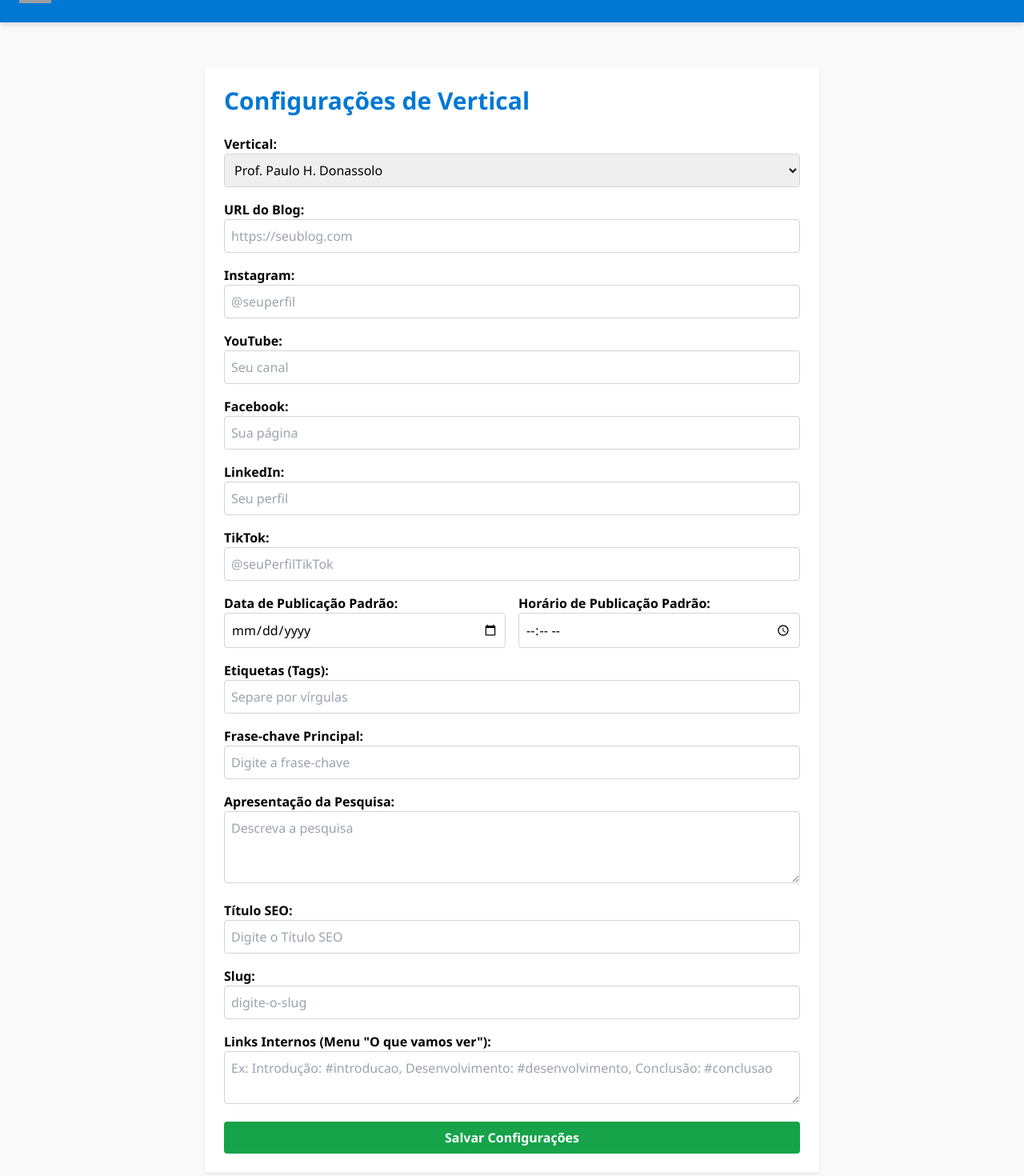
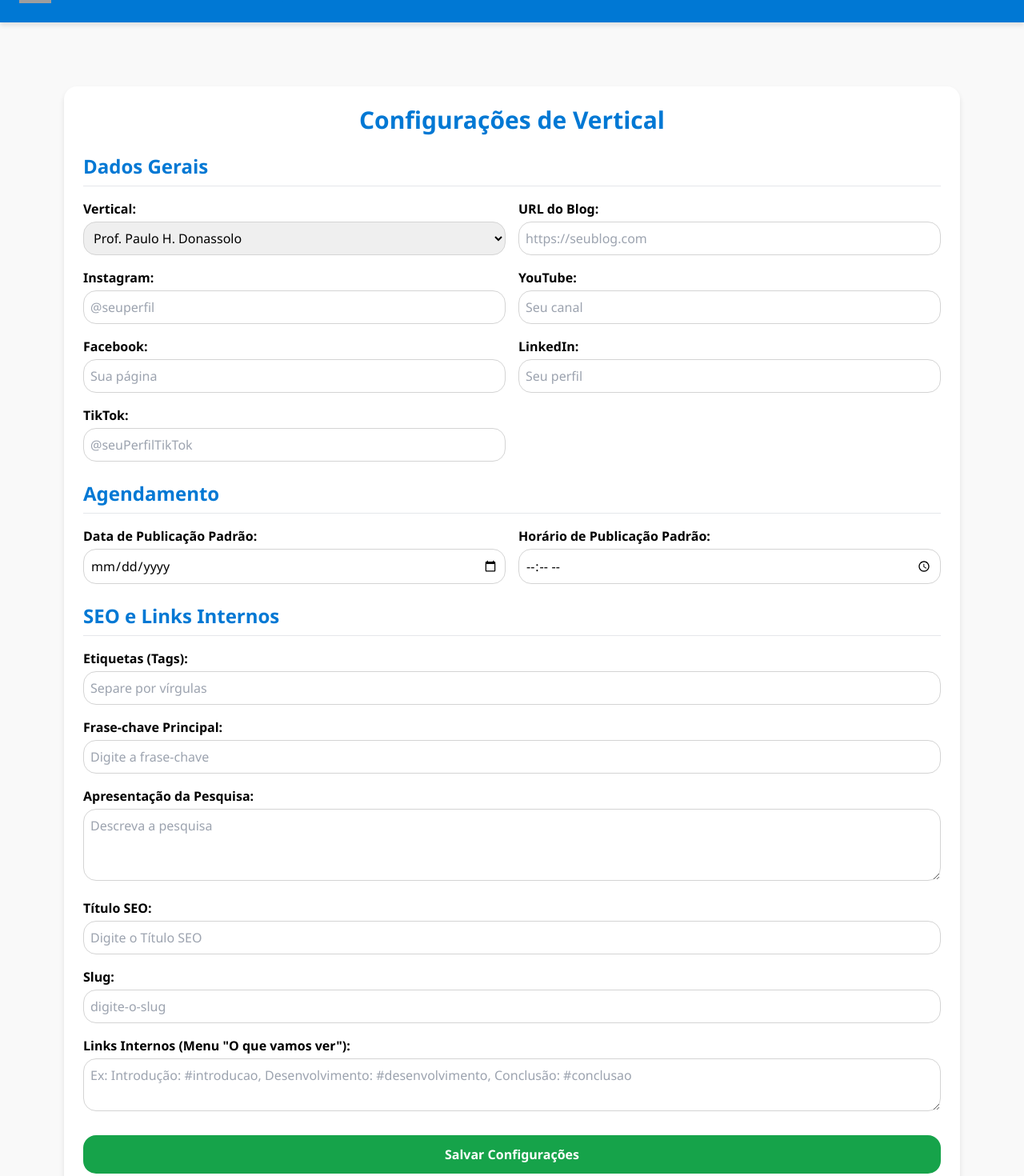
Before and after one commit to phdonas/prof-paulo-donassolo, a React (Vite) app: page /admin in a window 1280 px wide. Shown: the part 60-1530 px from the top of the page at 80% size. Built offline with nearby package versions, Linux system fonts and the light colour scheme; grey boxes are pictures that could not be loaded.

Commit message:
Aprimora Admin com layout inspirado no Squarespace e corrige formatação

```diff
--- a/package.json
+++ b/package.json
@@ -10,7 +10,7 @@
   "dependencies": {
     "docx": "^9.1.1",
     "file-saver": "^2.0.5",
-    "openai": "3.2.1",
+    "openai": "^4.83.0",
     "react": "^18.2.0",
     "react-dom": "^18.2.0",
     "react-markdown": "^9.0.3",
--- a/src/components/AdminConfig.jsx
+++ b/src/components/AdminConfig.jsx
@@ -2,7 +2,7 @@
 import React, { useState } from 'react';
 
 const AdminConfig = () => {
-  // Configurações ampliadas para cada vertical
+  // Inicialização dos campos de configuração para cada vertical
   const [config, setConfig] = useState({
     vertical: "Prof. Paulo H. Donassolo",
     blogUrl: "",
@@ -23,12 +23,12 @@ const AdminConfig = () => {
 
   const handleChange = (e) => {
     const { name, value } = e.target;
-    setConfig(prev => ({ ...prev, [name]: value }));
+    setConfig((prev) => ({ ...prev, [name]: value }));
   };
 
   const handleSave = (e) => {
     e.preventDefault();
-    // Salve as configurações (aqui usamos localStorage como exemplo)
+    // Exemplo de salvamento: guarda as configurações no localStorage
     const currentConfig = JSON.parse(localStorage.getItem("verticalConfig")) || {};
     currentConfig[config.vertical] = config;
     localStorage.setItem("verticalConfig", JSON.stringify(currentConfig));
@@ -37,13 +37,18 @@ const AdminConfig = () => {
   };
 
   return (
-    <div className="p-6 bg-white dark:bg-gray-800 rounded shadow max-w-3xl mx-auto">
-      <h1 className="text-3xl font-bold mb-6">Configurações de Vertical</h1>
-      <form onSubmit={handleSave} className="space-y-4">
-        {/* Vertical */}
+    <div className="container mx-auto p-6">
+      <div className="bg-white dark:bg-gray-800 rounded-xl shadow-custom p-6">
+        <h1 className="text-3xl font-bold mb-6 text-center">Configurações de Vertical</h1>
+
+        <form onSubmit={handleSave} className="space-y-6">
+          {/* Seção: Dados Gerais */}
+          <section>
+            <h2 className="text-2xl font-semibold mb-4 border-b pb-2">Dados Gerais</h2>
+            <div className="grid grid-cols-1 md:grid-cols-2 gap-4">
               <div>
-          <label className="block font-semibold">Vertical:</label>
-          <select name="vertical" value={config.vertical} onChange={handleChange} className="w-full p-2 border rounded" required>
+                <label className="block font-semibold mb-1">Vertical:</label>
+                <select name="vertical" value={config.vertical} onChange={handleChange} className="w-full p-2 border rounded-xl focus:ring-2 focus:ring-primary-light" required>
                   <option value="Prof. Paulo H. Donassolo">Prof. Paulo H. Donassolo</option>
                   <option value="Sou Consultor Imobiliário">Sou Consultor Imobiliário</option>
                   <option value="Sou Representante Comercial">Sou Representante Comercial</option>
@@ -52,71 +57,84 @@ const AdminConfig = () => {
                   <option value="Vendas Pessoais">Vendas Pessoais</option>
                 </select>
               </div>
-        {/* Dados para Publicação */}
               <div>
-          <label className="block font-semibold">URL do Blog:</label>
-          <input type="url" name="blogUrl" value={config.blogUrl} onChange={handleChange} placeholder="https://seublog.com" className="w-full p-2 border rounded" required/>
+                <label className="block font-semibold mb-1">URL do Blog:</label>
+                <input type="url" name="blogUrl" value={config.blogUrl} onChange={handleChange} placeholder="https://seublog.com" className="w-full p-2 border rounded-xl focus:ring-2 focus:ring-primary-light" required/>
               </div>
               <div>
-          <label className="block font-semibold">Instagram:</label>
-          <input type="text" name="instagram" value={config.instagram} onChange={handleChange} placeholder="@seuperfil" className="w-full p-2 border rounded" required/>
+                <label className="block font-semibold mb-1">Instagram:</label>
+                <input type="text" name="instagram" value={config.instagram} onChange={handleChange} placeholder="@seuperfil" className="w-full p-2 border rounded-xl focus:ring-2 focus:ring-primary-light" required/>
               </div>
               <div>
-          <label className="block font-semibold">YouTube:</label>
-          <input type="text" name="youtube" value={config.youtube} onChange={handleChange} placeholder="Seu canal" className="w-full p-2 border rounded" required/>
+                <label className="block font-semibold mb-1">YouTube:</label>
+                <input type="text" name="youtube" value={config.youtube} onChange={handleChange} placeholder="Seu canal" className="w-full p-2 border rounded-xl focus:ring-2 focus:ring-primary-light" required/>
               </div>
               <div>
-          <label className="block font-semibold">Facebook:</label>
-          <input type="text" name="facebook" value={config.facebook} onChange={handleChange} placeholder="Sua página" className="w-full p-2 border rounded" required/>
+                <label className="block font-semibold mb-1">Facebook:</label>
+                <input type="text" name="facebook" value={config.facebook} onChange={handleChange} placeholder="Sua página" className="w-full p-2 border rounded-xl focus:ring-2 focus:ring-primary-light" required/>
               </div>
               <div>
-          <label className="block font-semibold">LinkedIn:</label>
-          <input type="text" name="linkedin" value={config.linkedin} onChange={handleChange} placeholder="Seu perfil" className="w-full p-2 border rounded" required/>
+                <label className="block font-semibold mb-1">LinkedIn:</label>
+                <input type="text" name="linkedin" value={config.linkedin} onChange={handleChange} placeholder="Seu perfil" className="w-full p-2 border rounded-xl focus:ring-2 focus:ring-primary-light" required/>
               </div>
               <div>
-          <label className="block font-semibold">TikTok:</label>
-          <input type="text" name="tiktok" value={config.tiktok} onChange={handleChange} placeholder="@seuPerfilTikTok" className="w-full p-2 border rounded" required/>
-        </div>
-        {/* Campos para Agendamento */}
-        <div className="flex space-x-4">
-          <div className="flex-1">
-            <label className="block font-semibold">Data de Publicação Padrão:</label>
-            <input type="date" name="dataPublicacao" value={config.dataPublicacao} onChange={handleChange} className="w-full p-2 border rounded" />
-          </div>
-          <div className="flex-1">
-            <label className="block font-semibold">Horário de Publicação Padrão:</label>
-            <input type="time" name="horarioPublicacao" value={config.horarioPublicacao} onChange={handleChange} className="w-full p-2 border rounded" />
+                <label className="block font-semibold mb-1">TikTok:</label>
+                <input type="text" name="tiktok" value={config.tiktok} onChange={handleChange} placeholder="@seuPerfilTikTok" className="w-full p-2 border rounded-xl focus:ring-2 focus:ring-primary-light" required/>
               </div>
             </div>
-        {/* Campos SEO */}
+          </section>
+
+          {/* Seção: Agendamento */}
+          <section>
+            <h2 className="text-2xl font-semibold mb-4 border-b pb-2">Agendamento</h2>
+            <div className="grid grid-cols-1 md:grid-cols-2 gap-4">
               <div>
-          <label className="block font-semibold">Etiquetas (Tags):</label>
-          <input type="text" name="etiquetas" value={config.etiquetas} onChange={handleChange} placeholder="Separe por vírgulas" className="w-full p-2 border rounded" />
+                <label className="block font-semibold mb-1">Data de Publicação Padrão:</label>
+                <input type="date" name="dataPublicacao" value={config.dataPublicacao} onChange={handleChange} className="w-full p-2 border rounded-xl focus:ring-2 focus:ring-primary-light" />
               </div>
               <div>
-          <label className="block font-semibold">Frase-chave Principal:</label>
-          <input type="text" name="fraseChave" value={config.fraseChave} onChange={handleChange} placeholder="Digite a frase-chave" className="w-full p-2 border rounded" />
+                <label className="block font-semibold mb-1">Horário de Publicação Padrão:</label>
+                <input type="time" name="horarioPublicacao" value={config.horarioPublicacao} onChange={handleChange} className="w-full p-2 border rounded-xl focus:ring-2 focus:ring-primary-light" />
+              </div>
+            </div>
+          </section>
+
+          {/* Seção: SEO e Links Internos */}
+          <section>
+            <h2 className="text-2xl font-semibold mb-4 border-b pb-2">SEO e Links Internos</h2>
+            <div className="grid grid-cols-1 gap-4">
+              <div>
+                <label className="block font-semibold mb-1">Etiquetas (Tags):</label>
+                <input type="text" name="etiquetas" value={config.etiquetas} onChange={handleChange} placeholder="Separe por vírgulas" className="w-full p-2 border rounded-xl focus:ring-2 focus:ring-primary-light" />
               </div>
               <div>
-          <label className="block font-semibold">Apresentação da Pesquisa:</label>
-          <textarea name="apresentacaoPesquisa" value={config.apresentacaoPesquisa} onChange={handleChange} placeholder="Descreva a pesquisa" className="w-full p-2 border rounded" rows="3"></textarea>
+                <label className="block font-semibold mb-1">Frase-chave Principal:</label>
+                <input type="text" name="fraseChave" value={config.fraseChave} onChange={handleChange} placeholder="Digite a frase-chave" className="w-full p-2 border rounded-xl focus:ring-2 focus:ring-primary-light" />
               </div>
               <div>
-          <label className="block font-semibold">Título SEO:</label>
-          <input type="text" name="tituloSEO" value={config.tituloSEO} onChange={handleChange} placeholder="Digite o Título SEO" className="w-full p-2 border rounded" />
+                <label className="block font-semibold mb-1">Apresentação da Pesquisa:</label>
+                <textarea name="apresentacaoPesquisa" value={config.apresentacaoPesquisa} onChange={handleChange} placeholder="Descreva a pesquisa" className="w-full p-2 border rounded-xl focus:ring-2 focus:ring-primary-light" rows="3"></textarea>
               </div>
               <div>
-          <label className="block font-semibold">Slug:</label>
-          <input type="text" name="slug" value={config.slug} onChange={handleChange} placeholder="digite-o-slug" className="w-full p-2 border rounded" />
+                <label className="block font-semibold mb-1">Título SEO:</label>
+                <input type="text" name="tituloSEO" value={config.tituloSEO} onChange={handleChange} placeholder="Digite o Título SEO" className="w-full p-2 border rounded-xl focus:ring-2 focus:ring-primary-light" />
               </div>
               <div>
-          <label className="block font-semibold">Links Internos (Menu "O que vamos ver"):</label>
-          <textarea name="linksInternos" value={config.linksInternos} onChange={handleChange} placeholder="Ex: Introdução: #introducao, Desenvolvimento: #desenvolvimento, Conclusão: #conclusao" className="w-full p-2 border rounded" rows="2"></textarea>
+                <label className="block font-semibold mb-1">Slug:</label>
+                <input type="text" name="slug" value={config.slug} onChange={handleChange} placeholder="digite-o-slug" className="w-full p-2 border rounded-xl focus:ring-2 focus:ring-primary-light" />
               </div>
-        <button type="submit" className="w-full bg-green-600 text-white p-2 rounded hover:bg-green-700">
+              <div>
+                <label className="block font-semibold mb-1">Links Internos (Menu "O que vamos ver"):</label>
+                <textarea name="linksInternos" value={config.linksInternos} onChange={handleChange} placeholder="Ex: Introdução: #introducao, Desenvolvimento: #desenvolvimento, Conclusão: #conclusao" className="w-full p-2 border rounded-xl focus:ring-2 focus:ring-primary-light" rows="2"></textarea>
+              </div>
+            </div>
+          </section>
+
+          <button type="submit" className="w-full bg-green-600 text-white p-3 rounded-xl hover:bg-green-700">
             Salvar Configurações
           </button>
         </form>
+      </div>
     </div>
   );
 };
--- a/src/index.css
+++ b/src/index.css
@@ -1,4 +1,3 @@
-/* src/index.css */
 @tailwind base;
 @tailwind components;
 @tailwind utilities;
```
Also changed, not shown: 1 other file (tests, documents, lock files or other folders). Lines whose indentation alone changed are shown as unchanged.
